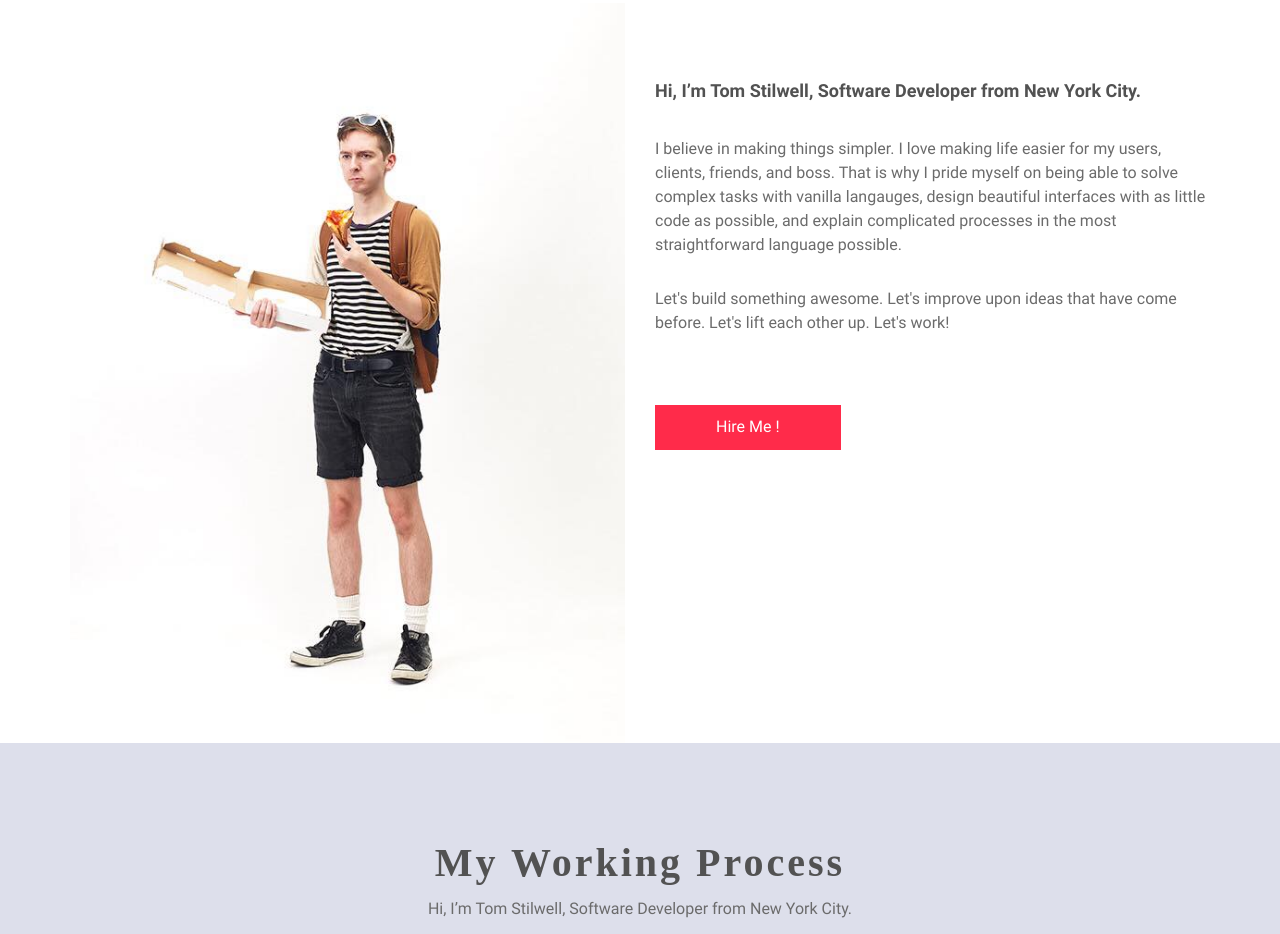
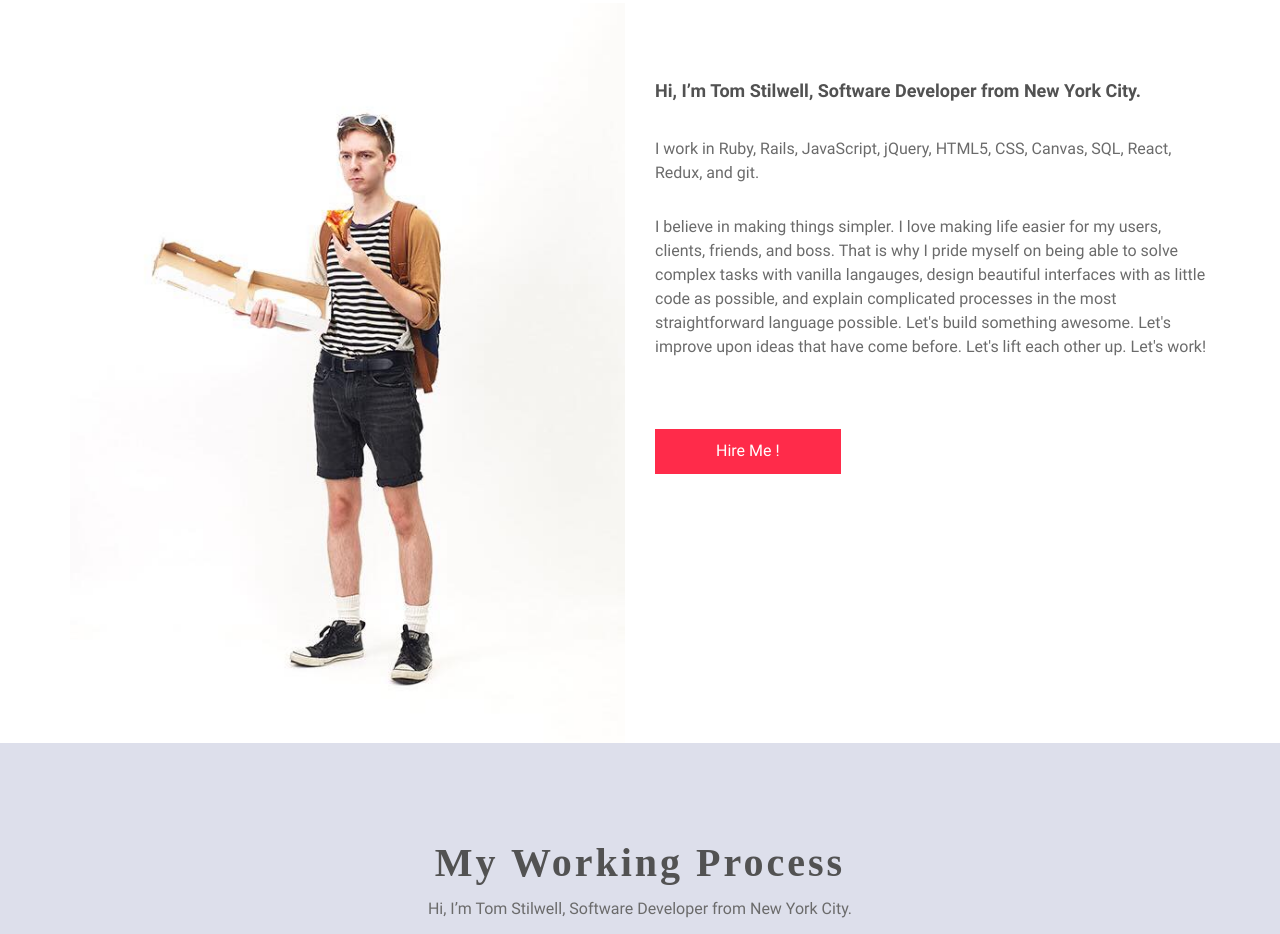
Before and after one commit to Tom-Stilwell/Tom-Stilwell, a plain HTML site: page index.html in a window 1280 px wide. Shown: the part 897-1831 px from the top of the page. Drawn offline with Linux system fonts and the light colour scheme.

Commit message:
Add technologies to about me

```diff
--- a/index.html
+++ b/index.html
@@ -93,9 +93,9 @@
                         <div class="col-md-6 col-sm-6 col-xs-12">
                             <div class="about-content text-left">
                                 <h4>Hi, I’m Tom Stilwell, Software Developer from New York City.</h4>
-                                <p>I believe in making things simpler. I love making life easier for my users, clients,
-                                friends, and boss. That is why I pride myself on being able to solve complex tasks with vanilla langauges, design beautiful interfaces with as little code as possible, and explain complicated processes in the most straightforward language possible.</p>
-                                <p> Let's build something awesome. Let's improve upon ideas that have come before. Let's lift each other up. Let's work!</p>
+                                <p> I work in Ruby, Rails, JavaScript, jQuery, HTML5, CSS, Canvas, SQL, React, Redux, and git. </p>
+                                <p> I believe in making things simpler. I love making life easier for my users, clients,
+                                friends, and boss. That is why I pride myself on being able to solve complex tasks with vanilla langauges, design beautiful interfaces with as little code as possible, and explain complicated processes in the most straightforward language possible. Let's build something awesome. Let's improve upon ideas that have come before. Let's lift each other up. Let's work!</p>
                                 <a href="#" class="btn btn-default">Hire Me !</a>
                             </div>
                         </div>
```
